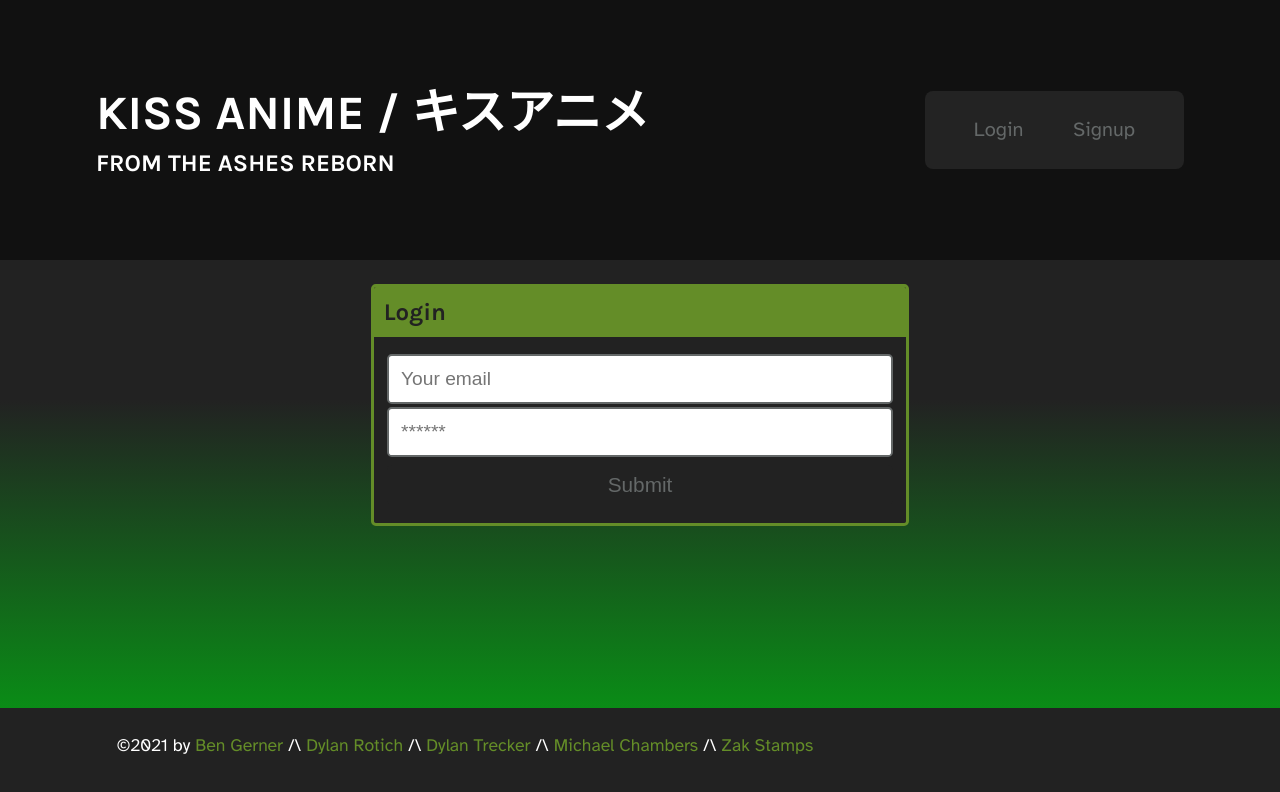
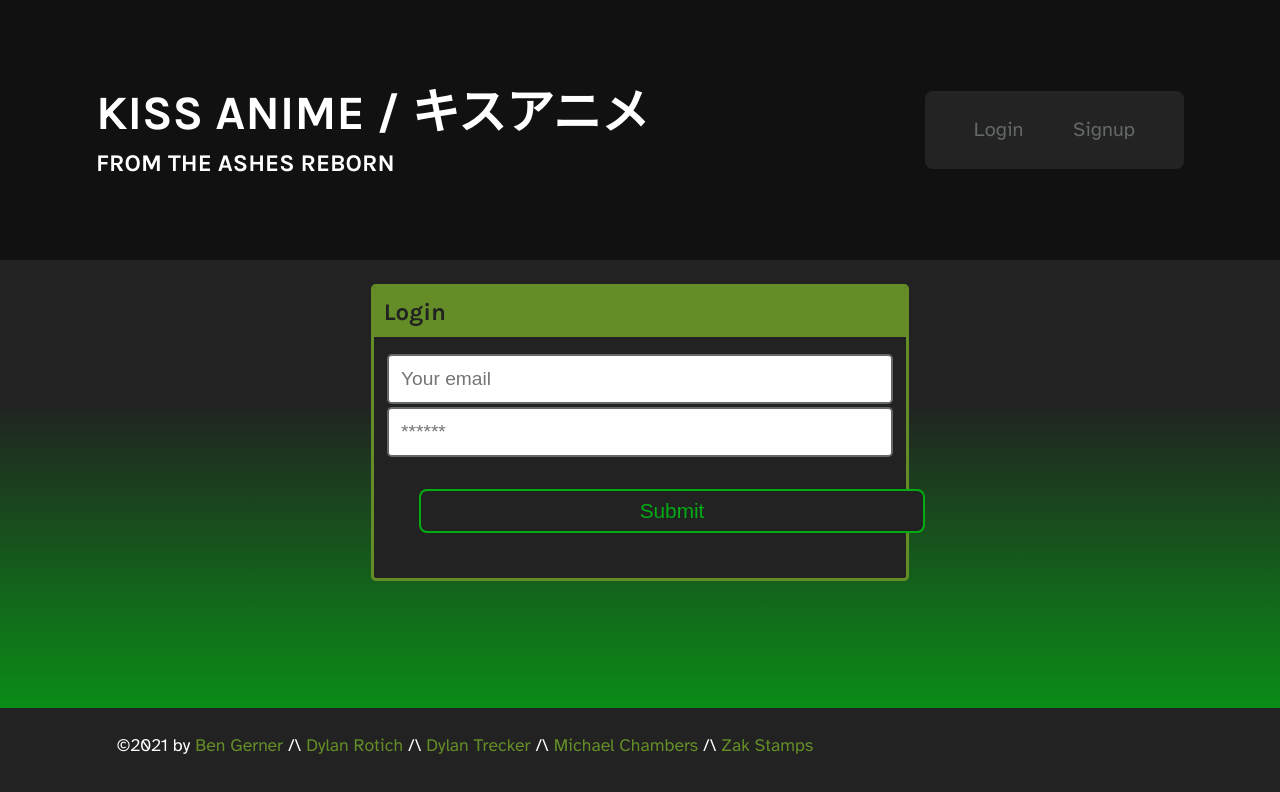
Before and after one commit to theoneandonlyzako/kiss-anime, a React (Create React App) app in the folder client/: page /login in a window 1280 px wide. Shown: the top 792 px of the page. Built offline with nearby package versions, Linux system fonts and the light colour scheme.

Commit message:
cleaned up anime card and buttons

```diff
--- a/client/src/components/AnimeCard/index.js
+++ b/client/src/components/AnimeCard/index.js
@@ -3,6 +3,7 @@
 // import { useParams } from "react-router";
 import { ADD_ANIME } from "../../utils/mutations";
 // import { QUERY_USER, QUERY_ME } from "../../utils/queries";
+import './styles.css'
 
 function AnimeCard({ anime }) {
   const [addAnime] = useMutation(ADD_ANIME);
--- a/client/src/components/AnimeCard/styles.css
+++ b/client/src/components/AnimeCard/styles.css
@@ -7,6 +7,16 @@
     width: 332px;
     height: auto;
     margin: 32px;
-
     border-radius: 8px;
 }
+
+.btn {
+    display: flex;
+    flex-direction: column;
+    align-items: center;
+    background-color: #222222;
+    color: #03AC13;
+    margin: 32px;
+    border: 2px solid #03AC13;
+    border-radius: 8px;
+}
```
